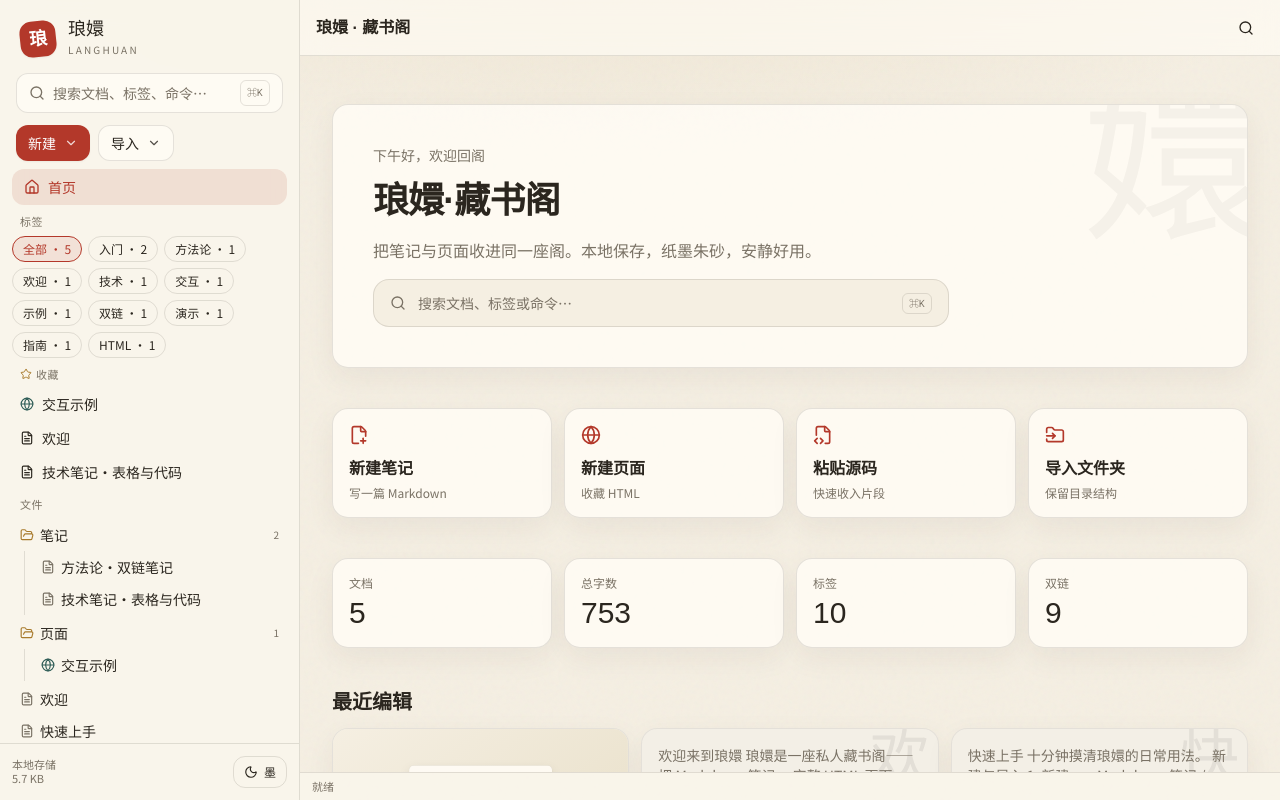
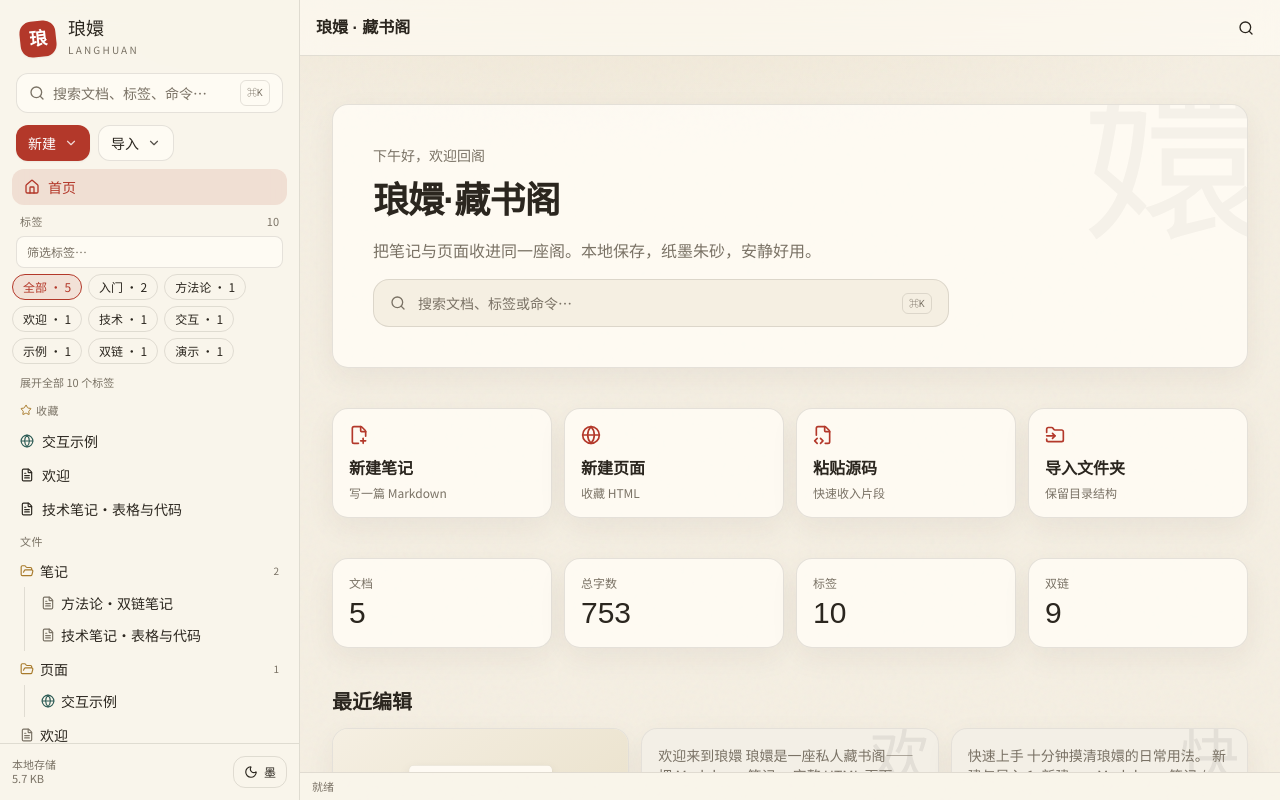
Before and after one commit to Qder/Langhuan, a Next.js app: page / in a window 1280 px wide. Built offline with nearby package versions, Linux system fonts and the light colour scheme.

Commit message:
fix: opaque top menus + collapsible sidebar tags
Dropdown portals to body with solid --menu background so outline/backlinks no longer bleed through. Sidebar tags collapse after 8, with expand and filter when many.

```diff
--- a/src/components/Sidebar.tsx
+++ b/src/components/Sidebar.tsx
@@ -142,9 +142,22 @@ export function Sidebar() {
   const openDoc = useStore((s) => s.openDoc);
   const folderRef = React.useRef<HTMLInputElement>(null);
   const fileRef = React.useRef<HTMLInputElement>(null);
+  const [tagsExpanded, setTagsExpanded] = React.useState(false);
+  const [tagQuery, setTagQuery] = React.useState("");
 
   const visible = filteredDocuments(documents, tagFilter);
   const tags = collectTagCounts(documents);
+  const sortedTags = [...tags.entries()].sort(
+    (a, b) => b[1] - a[1] || a[0].localeCompare(b[0], "zh")
+  );
+  const tagQ = tagQuery.trim().toLowerCase();
+  const filteredTags = tagQ
+    ? sortedTags.filter(([name]) => name.toLowerCase().includes(tagQ))
+    : sortedTags;
+  const TAG_COLLAPSE_AT = 8;
+  const tagsNeedCollapse = filteredTags.length > TAG_COLLAPSE_AT;
+  const shownTags =
+    tagsNeedCollapse && !tagsExpanded ? filteredTags.slice(0, TAG_COLLAPSE_AT) : filteredTags;
   const starred = documents.filter((d) => d.starred).sort((a, b) => b.updatedAt - a.updatedAt);
   const tree = buildTree(visible.map((d) => ({ id: d.id, path: d.path, type: d.type })));
   const bytes = useStore((s) => s.storageBytes)();
@@ -270,37 +283,70 @@ export function Sidebar() {
         </button>
       </div>
 
-      <div className="px-3 pb-2">
-        <div className="text-[11px] uppercase tracking-wider text-[var(--muted)] px-2 mb-1.5">标签</div>
-        <div className="flex flex-wrap gap-1.5">
+      <div className="px-3 pb-2 shrink-0">
+        <div className="text-[11px] uppercase tracking-wider text-[var(--muted)] px-2 mb-1.5 flex items-center justify-between gap-2">
+          <span>标签</span>
+          <span className="normal-case tracking-normal tabular-nums">{tags.size}</span>
+        </div>
+        {sortedTags.length > TAG_COLLAPSE_AT && (
+          <div className="px-1 mb-1.5">
+            <input
+              value={tagQuery}
+              onChange={(e) => {
+                setTagQuery(e.target.value);
+                setTagsExpanded(true);
+              }}
+              placeholder="筛选标签…"
+              aria-label="筛选标签"
+              className="h-8 w-full rounded-lg border border-[var(--border)] bg-[var(--card)] px-2.5 text-xs font-ui text-[var(--fg)] placeholder:text-[var(--muted)] focus-visible:outline-none focus-visible:ring-2 focus-visible:ring-[var(--accent)]/35"
+            />
+          </div>
+        )}
+        <div
+          className={cn(
+            "flex flex-wrap gap-1.5 content-start",
+            tagsExpanded && tagsNeedCollapse && "max-h-36 overflow-y-auto scroll-thin pr-0.5"
+          )}
+        >
           <button
             type="button"
             onClick={() => setTagFilter(null)}
             className={cn(
               "rounded-full px-2.5 py-1 text-xs border transition-colors",
-              !tagFilter ? "border-[var(--accent)] text-[var(--accent)] bg-[color-mix(in_srgb,var(--accent)_10%,transparent)]" : "border-[var(--border)] hover:bg-[var(--hover)]"
+              !tagFilter
+                ? "border-[var(--accent)] text-[var(--accent)] bg-[color-mix(in_srgb,var(--accent)_10%,transparent)]"
+                : "border-[var(--border)] hover:bg-[var(--hover)]"
             )}
           >
             全部 · {documents.length}
           </button>
-          {[...tags.entries()]
-            .sort((a, b) => b[1] - a[1] || a[0].localeCompare(b[0], "zh"))
-            .map(([t, n]) => (
+          {shownTags.map(([name, n]) => (
             <button
-                key={t}
+              key={name}
               type="button"
-                onClick={() => setTagFilter(tagFilter === t ? null : t)}
+              onClick={() => setTagFilter(tagFilter === name ? null : name)}
               className={cn(
                 "rounded-full px-2.5 py-1 text-xs border transition-colors",
-                  tagFilter === t
+                tagFilter === name
                   ? "border-[var(--accent)] text-[var(--accent)] bg-[color-mix(in_srgb,var(--accent)_10%,transparent)]"
                   : "border-[var(--border)] hover:bg-[var(--hover)]"
               )}
             >
-                {t} · {n}
+              {name} · {n}
             </button>
           ))}
         </div>
+        {tagsNeedCollapse && (
+          <button
+            type="button"
+            onClick={() => setTagsExpanded((v) => !v)}
+            className="mt-1.5 w-full rounded-lg px-2 py-1 text-left text-[11px] text-[var(--muted)] hover:bg-[var(--hover)] hover:text-[var(--fg)] transition-colors"
+          >
+            {tagsExpanded
+              ? "收起标签"
+              : `展开全部 ${filteredTags.length} 个标签`}
+          </button>
+        )}
       </div>
 
       {starred.length > 0 && (
--- a/src/components/locate/PreviewContextMenu.tsx
+++ b/src/components/locate/PreviewContextMenu.tsx
@@ -73,7 +73,7 @@ export function PreviewContextMenu({
       role="menu"
       aria-label="预览选区菜单"
       style={style}
-      className="min-w-[200px] rounded-2xl border border-[var(--border)] bg-[var(--card)] p-1.5 shadow-xl animate-enter font-ui"
+      className="min-w-[200px] rounded-2xl border border-[var(--border)] bg-[var(--menu)] p-1.5 shadow-xl animate-enter font-ui"
     >
       {items.map((item, i) => (
         <button
--- a/src/components/locate/SelectionFloatBar.tsx
+++ b/src/components/locate/SelectionFloatBar.tsx
@@ -15,7 +15,7 @@ export function SelectionFloatBar({
 
   return (
     <div
-      className="fixed z-[70] flex items-center gap-1 rounded-full border border-[var(--border)] bg-[var(--card)] px-1.5 py-1 shadow-lg animate-enter font-ui"
+      className="fixed z-[70] flex items-center gap-1 rounded-full border border-[var(--border)] bg-[var(--menu)] px-1.5 py-1 shadow-lg animate-enter font-ui"
       style={{
         left: mid,
         top,
--- a/src/components/ui/dropdown.tsx
+++ b/src/components/ui/dropdown.tsx
@@ -1,6 +1,7 @@
 "use client";
 
 import * as React from "react";
+import { createPortal } from "react-dom";
 import { cn } from "@/lib/utils";
 
 export function Dropdown({
@@ -13,30 +14,79 @@ export function Dropdown({
   align?: "left" | "right";
 }) {
   const [open, setOpen] = React.useState(false);
-  const ref = React.useRef<HTMLDivElement>(null);
+  const [mounted, setMounted] = React.useState(false);
+  const triggerRef = React.useRef<HTMLDivElement>(null);
+  const menuRef = React.useRef<HTMLDivElement>(null);
+  const [pos, setPos] = React.useState<{ top: number; left: number; minWidth: number } | null>(null);
+
+  React.useEffect(() => setMounted(true), []);
+
+  const updatePos = React.useCallback(() => {
+    const el = triggerRef.current;
+    if (!el) return;
+    const r = el.getBoundingClientRect();
+    const minWidth = Math.max(180, r.width);
+    let left = align === "right" ? r.right - minWidth : r.left;
+    left = Math.max(8, Math.min(left, window.innerWidth - minWidth - 8));
+    const top = Math.min(r.bottom + 6, window.innerHeight - 8);
+    setPos({ top, left, minWidth });
+  }, [align]);
 
   React.useEffect(() => {
+    if (!open) return;
+    updatePos();
     const onDoc = (e: MouseEvent) => {
-      if (!ref.current?.contains(e.target as Node)) setOpen(false);
+      const t = e.target as Node;
+      if (triggerRef.current?.contains(t) || menuRef.current?.contains(t)) return;
+      setOpen(false);
     };
+    const onKey = (e: KeyboardEvent) => {
+      if (e.key === "Escape") setOpen(false);
+    };
+    const onReposition = () => updatePos();
     document.addEventListener("mousedown", onDoc);
-    return () => document.removeEventListener("mousedown", onDoc);
-  }, []);
+    document.addEventListener("keydown", onKey);
+    window.addEventListener("resize", onReposition);
+    window.addEventListener("scroll", onReposition, true);
+    return () => {
+      document.removeEventListener("mousedown", onDoc);
+      document.removeEventListener("keydown", onKey);
+      window.removeEventListener("resize", onReposition);
+      window.removeEventListener("scroll", onReposition, true);
+    };
+  }, [open, updatePos]);
 
-  return (
-    <div className="relative inline-flex" ref={ref}>
-      <div onClick={() => setOpen((v) => !v)}>{trigger}</div>
-      {open && (
+  const menu =
+    open && pos && mounted
+      ? createPortal(
           <div
+            ref={menuRef}
             className={cn(
-            "absolute top-full mt-1.5 z-50 min-w-[180px] rounded-2xl border border-[var(--border)] bg-[var(--card)] p-1.5 shadow-xl animate-enter",
-            align === "right" ? "right-0" : "left-0"
+              "fixed z-[90] rounded-2xl border border-[var(--border)] bg-[var(--menu)] p-1.5 shadow-xl animate-enter"
             )}
+            style={{ top: pos.top, left: pos.left, minWidth: pos.minWidth }}
             role="menu"
           >
             <div onClick={() => setOpen(false)}>{children}</div>
+          </div>,
+          document.body
+        )
+      : null;
+
+  return (
+    <div className="relative inline-flex" ref={triggerRef}>
+      <div
+        onClick={() => {
+          setOpen((v) => {
+            const next = !v;
+            if (next) requestAnimationFrame(updatePos);
+            return next;
+          });
+        }}
+      >
+        {trigger}
       </div>
-      )}
+      {menu}
     </div>
   );
 }
```
Also changed, not shown: src/app/globals.css (+2 -0 lines). Lines whose indentation alone changed are shown as unchanged.
